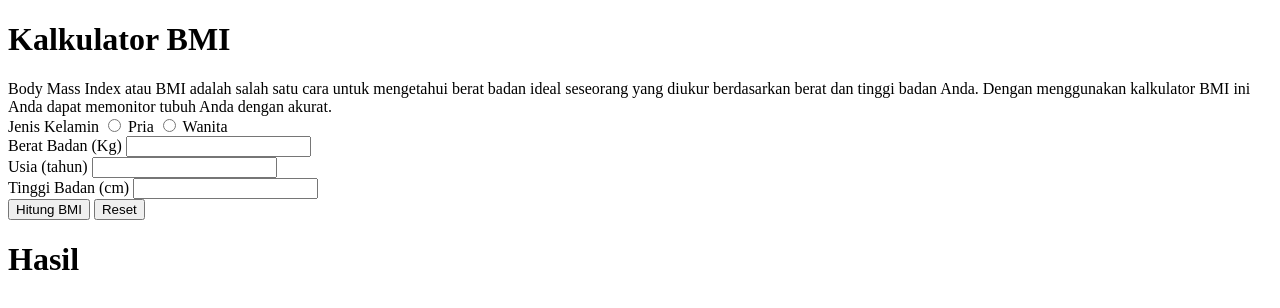
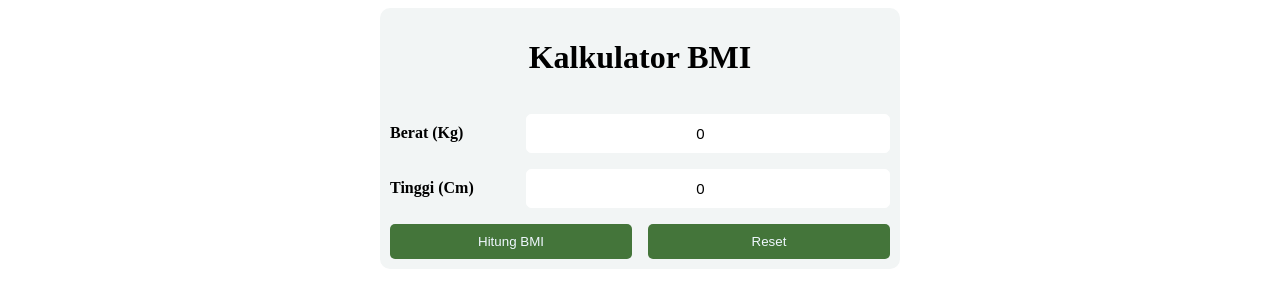
Before and after one commit to revou-fundamental-course/25-nov-24-nang-anang, a plain HTML site: page index.html in a window 1280 px wide. Drawn offline with Linux system fonts and the light colour scheme.

Commit message:
perubahan layout

```diff
--- a/css/style.css
+++ b/css/style.css
@@ -1,3 +1,54 @@
-label{
-    margin-right: 50px;
+body{
+    /* background-color: rgb(7, 3, 51); */
+    display: grid;
+    place-items: center;
 }
+
+h1{
+    text-align: center;
+}
+
+.container{
+    width: 40%;
+    max-width: 500px;
+    background-color: rgb(242, 245, 245);
+    padding: 10px;
+    border-radius: 10px;
+    display: grid;
+    gap: 1rem;
+}
+
+.kalkulatorBMI{
+    display: grid;
+    gap: 1rem;
+}
+
+.kalkulatorBMI div{
+    display: flex;
+    align-items: center;
+    gap: 1rem;
+}
+
+.kalkulatorBMI label{
+    flex: 0 1 120px;
+    font-weight: 600;
+}
+
+.kalkulatorBMI input{
+    flex: 1;
+    border: 1px solid white;
+    border-radius: 5px;
+    padding: 10px;
+    outline-color: cadetblue;
+    font-size: 15px;
+    text-align: center;
+}
+.kalkulatorBMI button{
+    width: 50%;
+    border-radius: 5px;
+    border: 0cap;
+    cursor: pointer;
+    padding: 10px;
+    background-color: rgb(68, 117, 58);
+    color: aliceblue;
+}
--- a/index.html
+++ b/index.html
@@ -4,19 +4,19 @@
     <meta charset="UTF-8">
     <meta name="viewport" content="width=device-width, initial-scale=1.0">
     <title>Kalkulator BMI</title>
-    <link href="css/style.css">
+    <link rel="stylesheet" href="css/style.css">
     <script src="script/script.js"></script>
 </head>
 <body>
-    <header>
+    <!-- <header>
         <h1>Kalkulator BMI</h1>
     </header>
     <main>
-        <div>
         <article>Body Mass Index atau BMI adalah salah satu cara untuk mengetahui berat badan ideal seseorang yang diukur berdasarkan berat dan tinggi badan Anda.
             Dengan menggunakan kalkulator BMI ini Anda dapat memonitor tubuh Anda dengan akurat.
         </article>
-        <form action="">
+        <div>
+        <form>
             <div>
                 <label for="jenkel">Jenis Kelamin</label>
                 <input type="radio" id="pria" name="jenis-kelamin" value="Pria">
@@ -43,6 +43,25 @@
         <div>
             <h1>Hasil</h1>
         </div>
-    </main>
+    </main> -->
+    <div class="container">
+        <!-- Judul -->
+            <h1>Kalkulator BMI</h1>
+        <!-- isi utama -->
+            <form action="" class="kalkulatorBMI">
+                <div>
+                    <label for="berat"> Berat (Kg)</label>
+                    <input type="number" id="berat" value="0">
+                </div>
+                <div>
+                    <label for="tinggi"> Tinggi (Cm)</label>
+                    <input type="number" id="tinggi" value="0">
+                </div>
+                <div>
+                    <button type="submit">Hitung BMI</button>
+                    <button type="reset">Reset</button>
+                </div>
+            </form>
+    </div>
 </body>
 </html>
```
